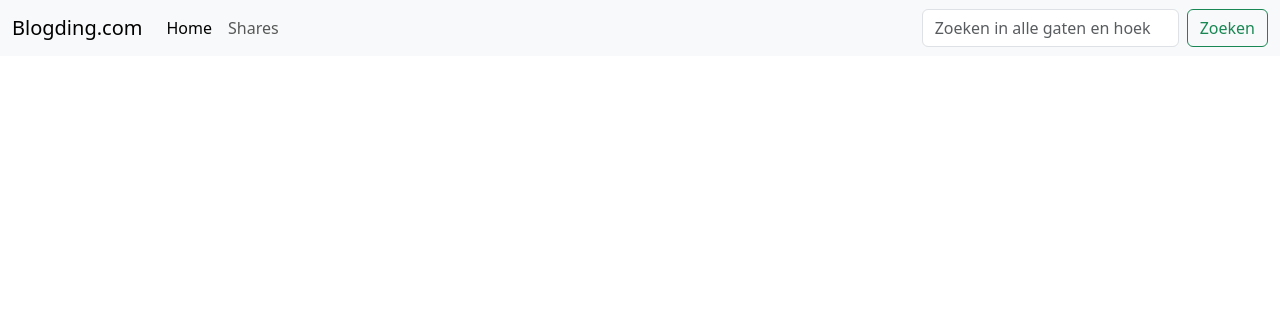
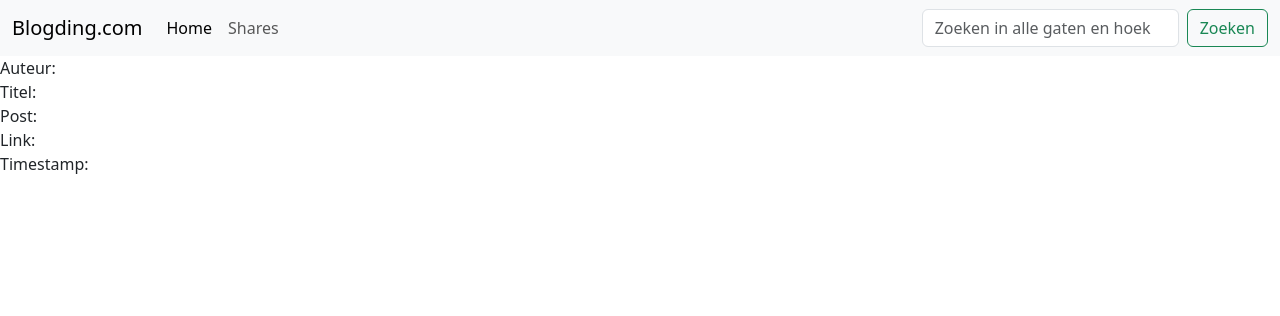
Before and after one commit to w-d-e-v/WEB2, a PHP site: page / in a window 1280 px wide. Shown: the top 316 px of the page. Run offline with PHP 8.4, Linux system fonts and the light colour scheme; data that the repository does not hold is empty.

Commit message:
Totale reset naar gisteren voor het stuk was

```diff
--- a/Opdracht3/classes/shares.class.php
+++ b/Opdracht3/classes/shares.class.php
@@ -1,15 +1,15 @@
 <?php
     class Shares extends Dbh {
-        protected function getShares() { //niet meer per individuele share
+        protected function getShare($id) {
             $sql = "SELECT shares.*, users.name FROM shares
-                    JOIN users ON shares.user_id = users.id"; //dus de query moet anders
+                JOIN users ON shares.user_id = users.id
+                WHERE shares.id = ?";
             $stmt = $this->connect()->prepare($sql);
-            $stmt->execute();
+            $stmt->execute([$id]);
+            // Use fetch() for 1 row, and fetchAll() for all rows
             $results = $stmt->fetchAll(PDO::FETCH_ASSOC);
             return $results;
-        }
-
-
+    }
     protected function setShare($user_id, $title, $body, $link) {
         $sql = "INSERT INTO shares(user_id, title, body, link) VALUES (?, ?, ?, ?)";
         $stmt = $this->connect()->prepare($sql);
--- a/Opdracht3/classes/sharesview.class.php
+++ b/Opdracht3/classes/sharesview.class.php
@@ -1,16 +1,11 @@
 <?php
-
-namespace classes;
-
-class SharesView extends Shares {
-  public function showShares() { //laat maar zien!
-      $results = $this->getShares();
-      foreach ($results as $row) {
-          echo "Auteur: " . $row['name'] . "<br>";
-          echo "Titel: " . $row['title'] . "<br>";
-          echo "Post: " . $row['body'] . "<br>";
-          echo "Link: " . $row['link'] . "<br>";
-          echo "Timestamp: " . $row['create_date'] . "<br><br>";
-      }
+  class SharesView extends Shares {
+    public function showShare($id) {
+      $results = $this->getShare($id);
+      echo "Auteur: " . $results[0]['name'] . "<br>";
+      echo "Titel: " . $results[0]['title'] . "<br>";
+      echo "Post: " . $results[0]['body']. "<br>";
+      echo "Link: " . $results[0]['link'] . "<br>";
+      echo "Timestamp: " . $results[0]['create_date'];
+    }
   }
-}
--- a/Opdracht3/index.php
+++ b/Opdracht3/index.php
@@ -33,17 +33,9 @@
     $sharesObj->createShare(1, 'Supertitel!', 'Dit is de body', 'https://blogding.com/');
     */
 
-    /* Dan moet hij ook uitgelezen kunnen worden
+    // Dan moet hij ook uitgelezen kunnen worden
     $sharesRead = new SharesView();
     echo $sharesRead->showShare(1);
-    */
-
-    $routes = [
-     // '/register' => controllers\RegisterController::class,
-     // '/login'=> controllers\LoginController::class,
-      '/shares' => classes\sharesview::class,
-  ];
-
   ?>
 </body>
 </html>
--- a/Opdracht3/navbar.html
+++ b/Opdracht3/navbar.html
@@ -10,7 +10,7 @@
                 <a class="nav-link active" aria-current="page" href="index.php">Home</a>
               </li>
               <li class="nav-item">
-                <a class="nav-link" href="shares/">Shares</a>
+                <a class="nav-link" href="classes/sharesview.class.php">Shares</a>
               </li>
             </ul>
             <form class="d-flex" role="search">
```
Also changed, not shown: Opdracht3/classes/dbh.class.php (line endings or trailing spaces), Opdracht3/classes/sharescontr.class.php (line endings or trailing spaces), Opdracht3/classes/users.class.php (line endings or trailing spaces), Opdracht3/classes/userscontr.class.php (line endings or trailing spaces), Opdracht3/classes/usersview.class.php (line endings or trailing spaces), Opdracht3/includes/class-autoload.inc.php (line endings or trailing spaces).
